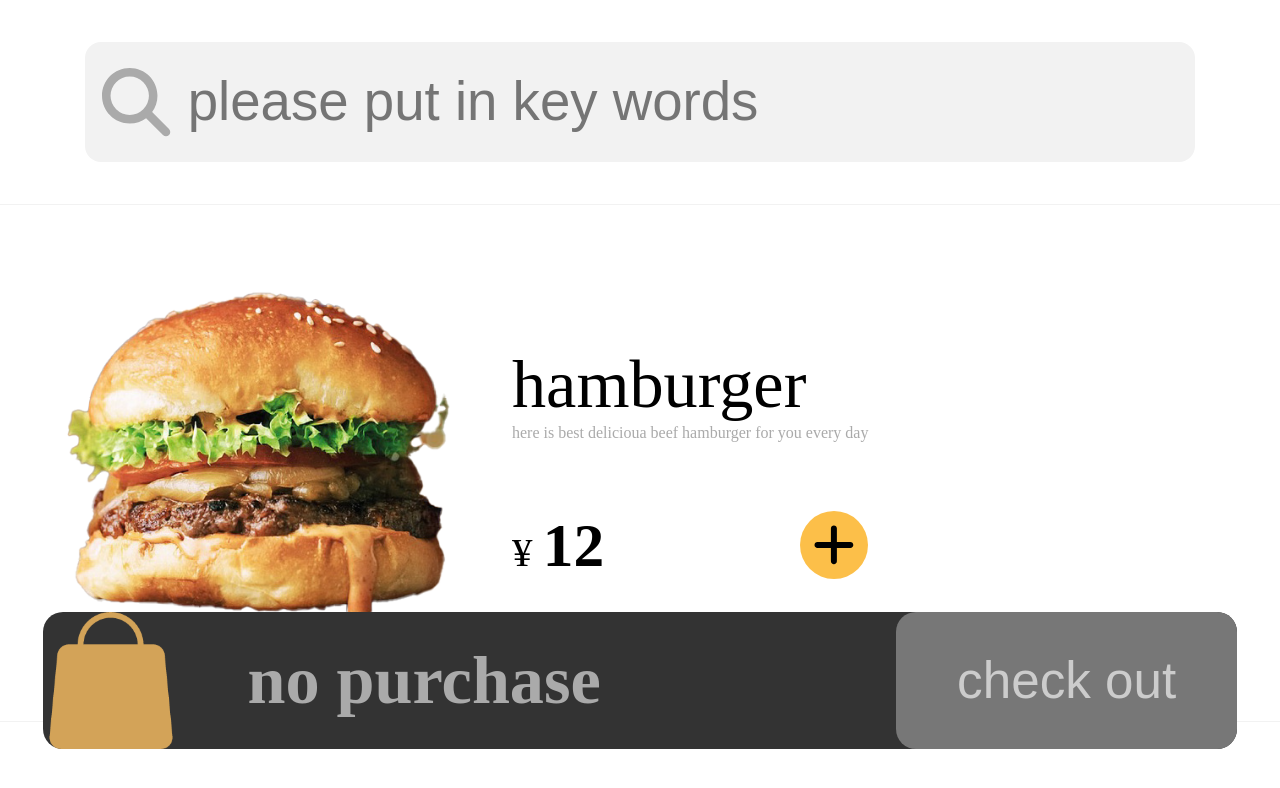
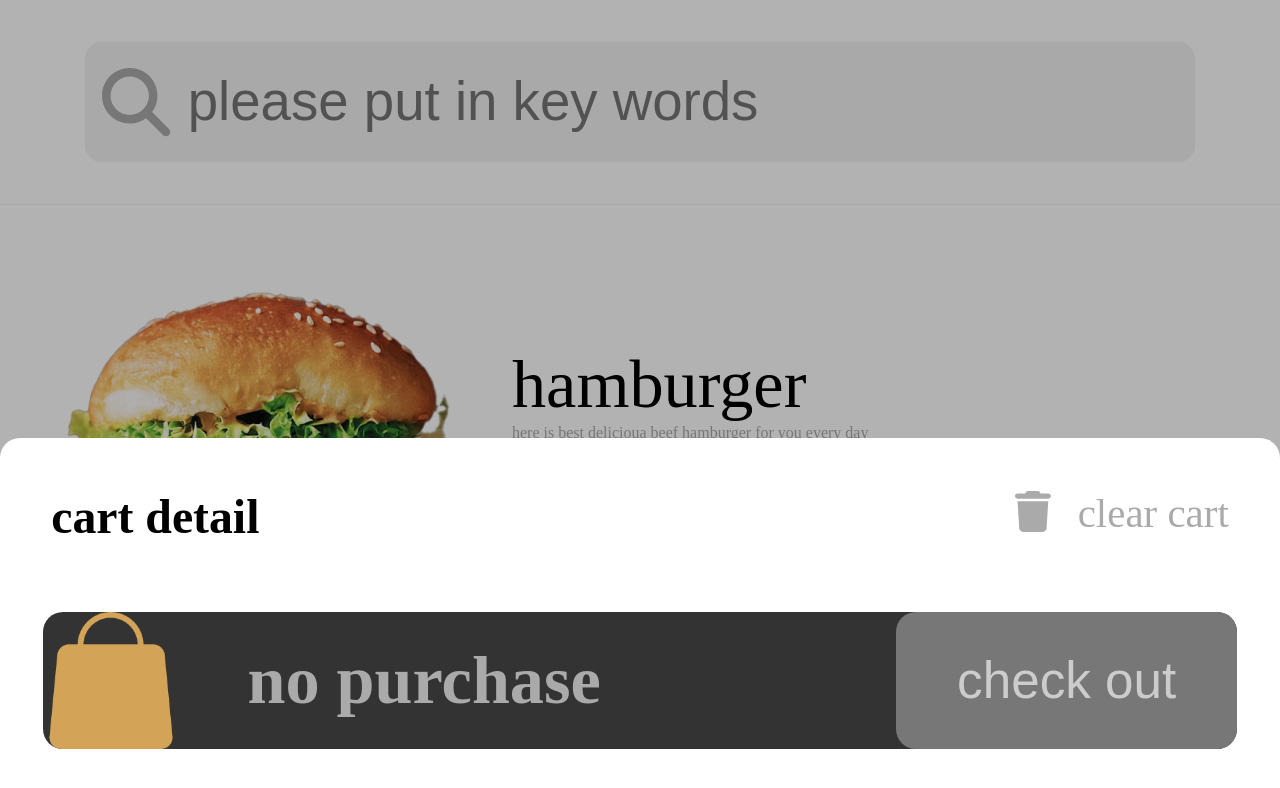
Before and after one commit to wwldavid/buy_hamburger_home, a React (Create React App) app: page / in a window 1280 px wide. Shown: the top 788 px of the page. Built offline with nearby package versions, Linux system fonts and the light colour scheme.

Commit message:
completed cartdetail structure

```diff
--- a/src/components/Cart/Cart.js
+++ b/src/components/Cart/Cart.js
@@ -2,12 +2,14 @@ import React, { useContext } from "react";
 import classes from "./Cart.module.css";
 import iconImg from "../../asset/bag.png";
 import CartContext from "../../store/cart-context";
+import CartDetails from "./CartDetails/CartDetails";
 
 const Cart = () => {
   const ctx = useContext(CartContext);
 
   return (
     <div className={classes.Cart}>
+      <CartDetails />
       <div className={classes.Icon}>
         <img src={iconImg} />
         {ctx.totalAmount === 0 ? null : (
--- a/src/components/Cart/Cart.module.css
+++ b/src/components/Cart/Cart.module.css
@@ -10,6 +10,7 @@
   left: 0;
   right: 0;
   margin: auto;
+  z-index: 9999;
 }
 .Icon {
   width: 80rem;
@@ -40,7 +41,6 @@
   color: #fff;
   font-weight: bold;
   font-size: 40rem;
-  z-index: 9999;
 }
 
 .NoMeal {
--- /dev/null
+++ b/src/components/Cart/CartDetails/CartDetails.js
@@ -0,0 +1,31 @@
+import React, { useContext } from "react";
+import Backdrop from "../../../components/Meals/UI/Backdrop/Backdrop";
+import { FontAwesomeIcon } from "@fortawesome/react-fontawesome";
+import { faTrash } from "@fortawesome/free-solid-svg-icons";
+import classes from "./CartDetails.module.css";
+import CartContext from "../../../store/cart-context";
+import Meal from "../../Meals/Meal/Meal";
+
+const CartDetails = () => {
+  const ctx = useContext(CartContext);
+
+  return (
+    <Backdrop>
+      <div className={classes.CartDetails}>
+        <header className={classes.Header}>
+          <h2 className={classes.Title}>cart detail</h2>
+          <div className={classes.Clear}>
+            <FontAwesomeIcon icon={faTrash} />
+            <span>clear cart</span>
+          </div>
+        </header>
+        <div className={classes.MealList}>
+          {ctx.items.map((item) => (
+            <Meal noDesc key={item.id} meal={item} />
+          ))}
+        </div>
+      </div>
+    </Backdrop>
+  );
+};
+export default CartDetails;
--- /dev/null
+++ b/src/components/Cart/CartDetails/CartDetails.module.css
@@ -0,0 +1,33 @@
+.CartDetails {
+  display: flex;
+  flex-flow: column;
+  background-color: #fff;
+  position: absolute;
+  max-height: 1200rem;
+  width: 750rem;
+  bottom: 0;
+  padding-bottom: 120rem;
+  border-top-left-radius: 20px;
+  border-top-right-radius: 20px;
+}
+.Header {
+  display: flex;
+  justify-content: space-between;
+  padding: 30rem;
+}
+.Title {
+  font-weight: bold;
+  color: black;
+  font-size: 28rem;
+  margin: 0;
+}
+.Clear {
+  color: #aaa;
+  font-size: 24rem;
+}
+.Clear span {
+  margin-left: 16rem;
+}
+.MealList {
+  overflow: auto;
+}
--- a/src/components/Meals/Meal/Meal.js
+++ b/src/components/Meals/Meal/Meal.js
@@ -8,9 +8,11 @@ const Meal = (props) => {
       <div className={classes.ImgBox}>
         <img src={props.meal.img} />
       </div>
-      <div className={classes.text}>
+      <div className={classes.DescBox}>
         <h2 className={classes.title}>{props.meal.title}</h2>
-        <p className={classes.desc}>{props.meal.desc}</p>
+        {props.noDesc ? null : (
+          <p className={classes.desc}>{props.meal.desc}</p>
+        )}
         <div className={classes.PriceWrapper}>
           <span className={classes.price}>{props.meal.price}</span>
           <Counter meal={props.meal} />
--- a/src/components/Meals/Meal/Meal.module.css
+++ b/src/components/Meals/Meal/Meal.module.css
@@ -9,11 +9,14 @@
 .ImgBox {
   width: 250rem;
 }
+
 img {
   width: 100%;
 }
-.text {
+
+.DescBox {
   padding: 0 20rem;
+  flex: auto;
 }
 .title {
   font-weight: normal;
--- a/src/components/Meals/Meals.module.css
+++ b/src/components/Meals/Meals.module.css
@@ -3,4 +3,5 @@
   top: 120rem;
   bottom: 0;
   overflow: auto;
+  padding-bottom: 120rem;
 }
```
